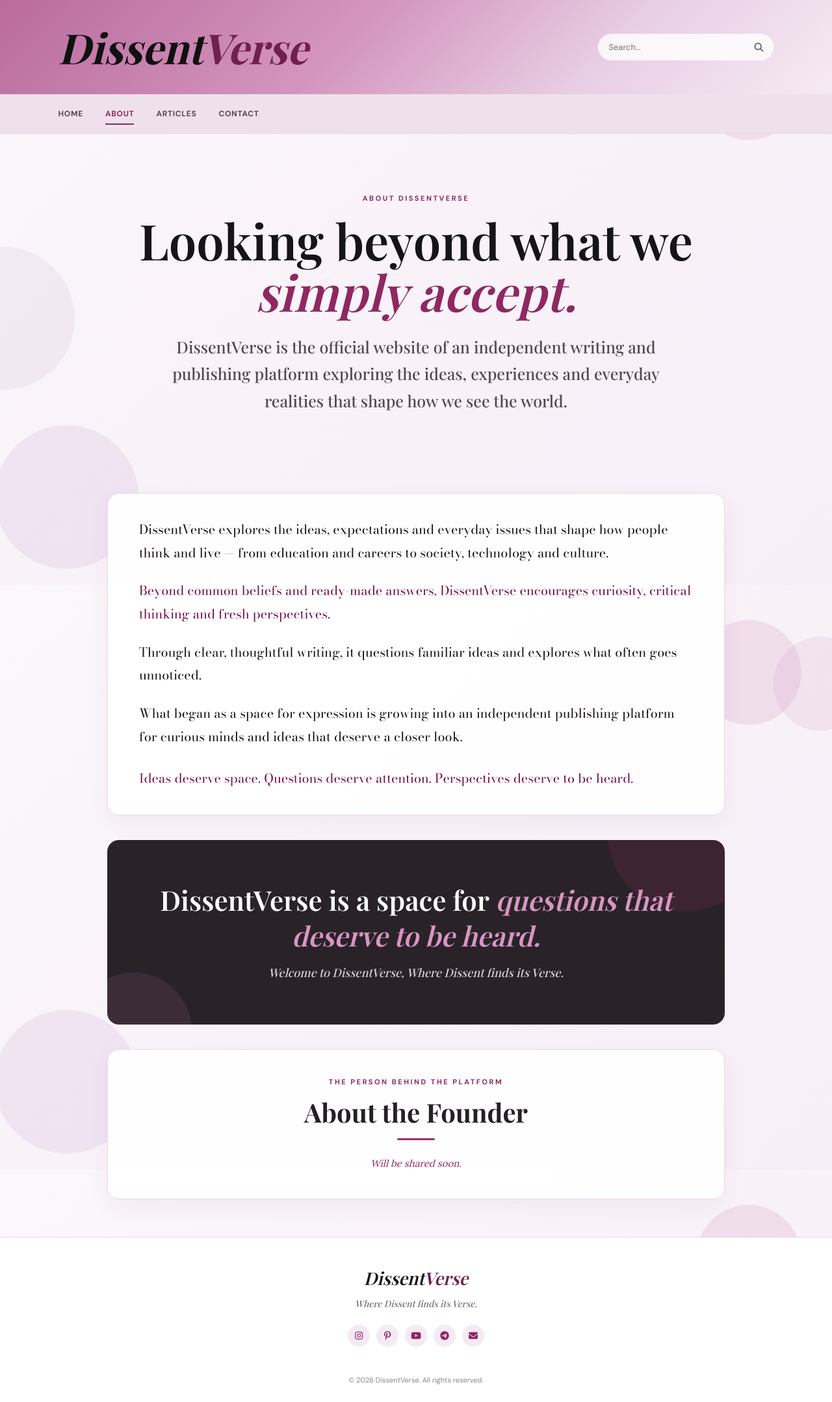
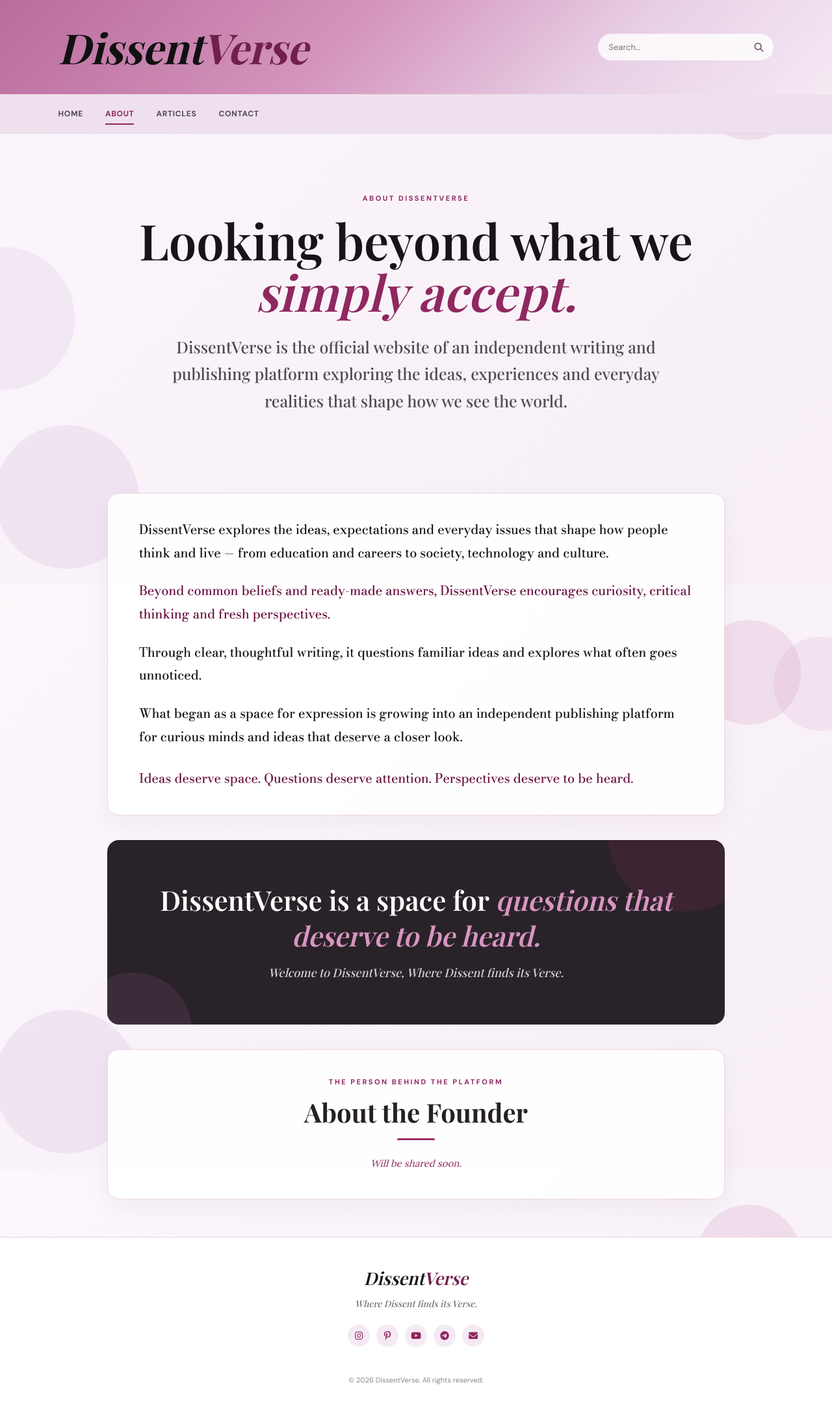
Before and after one commit to dissentverse/dissentverse, a Jekyll site: the page built from about.html, in a window 1280 px wide. Shown: the whole page at 65% size. Built offline with Jekyll 4.4.1, drawn with Linux system fonts in a browser that asks for light colours; some web fonts are replaced.

Commit message:
Update about.html

```diff
--- a/about.html
+++ b/about.html
@@ -252,23 +252,25 @@
 .about-section p {
   max-width: none;
   margin: 0 0 23px;
-  color: #171017;
+  color: #100B10;
   font-family: "Bodoni Moda", serif;
   font-size: clamp(18px, 1.55vw, 20px);
   line-height: 1.8;
-  font-weight: 400;
+  font-weight: 500;
   letter-spacing: 0.005em;
+  -webkit-text-stroke: 0.2px;
 }
 
 .about-section p.strong-point {
-  color: #741044;
-  font-weight: 400;
+  color: #650D3B;
+  font-weight: 500;
+  -webkit-text-stroke: 0.2px;
 }
 
-    .about-section p.closing-principles {
-      margin-top: 28px;
-      margin-bottom: 0;
-    }
+.about-section p.closing-principles {
+  margin-top: 28px;
+  margin-bottom: 0;
+}
 
     /* CLOSING STATEMENT */
 
```
